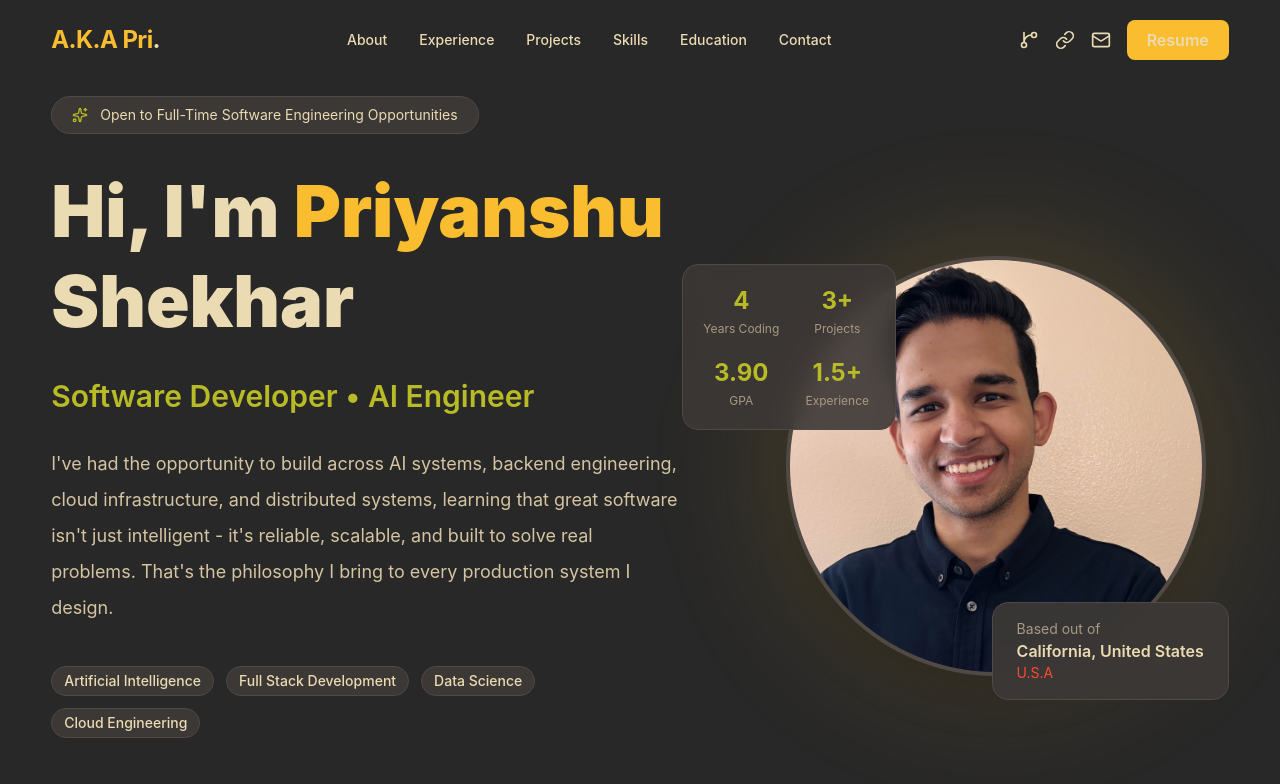
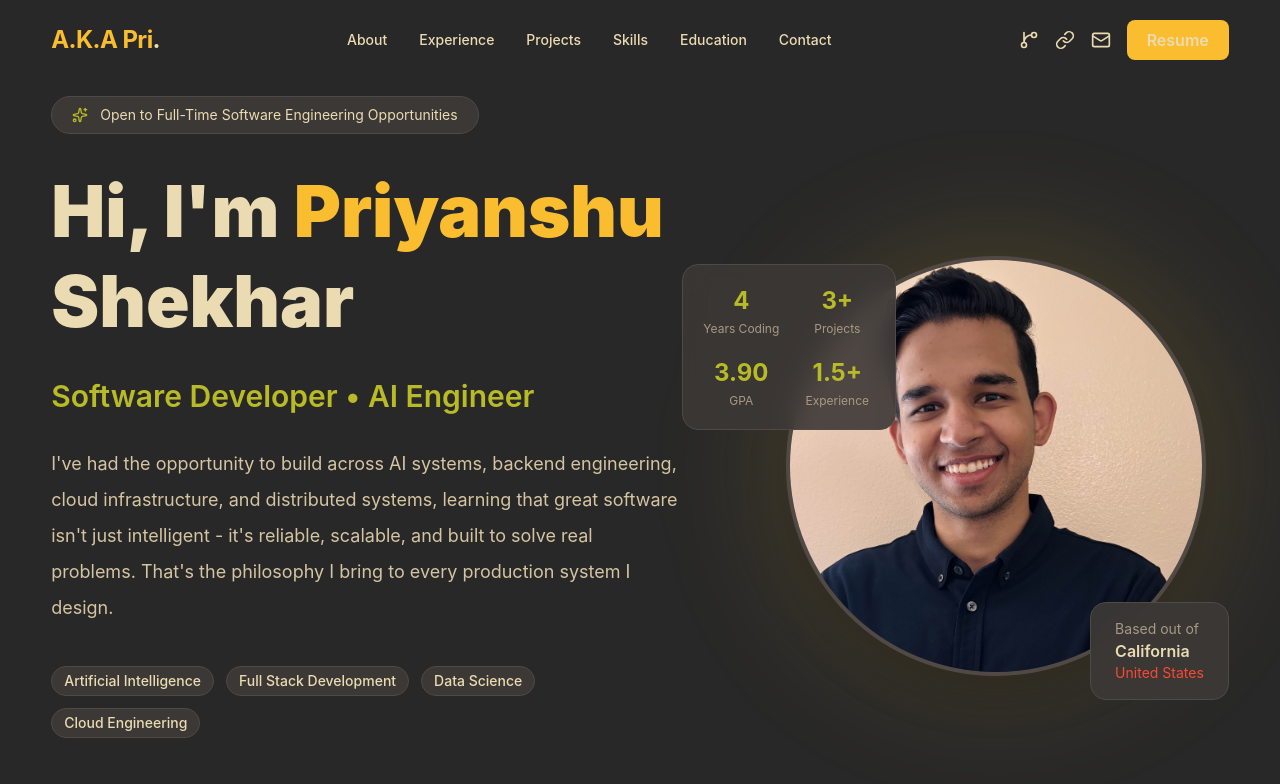
Before and after one commit to Priyanshu-Shekhar/Priyanshu-Shekhar.github.io, a React (Vite) app: page / in a window 1280 px wide. Shown: the top 784 px of the page. Built offline with nearby package versions, Linux system fonts and the light colour scheme.

Commit message:
Update Hero.tsx

```diff
--- a/src/sections/Hero.tsx
+++ b/src/sections/Hero.tsx
@@ -402,11 +402,11 @@ export default function Hero() {
               </p>
 
               <p className="font-semibold">
-                California, United States
+                California
               </p>
 
               <p className="text-sm text-[#fb4934]">
-                U.S.A
+                United States
               </p>
 
             </motion.div>
```
